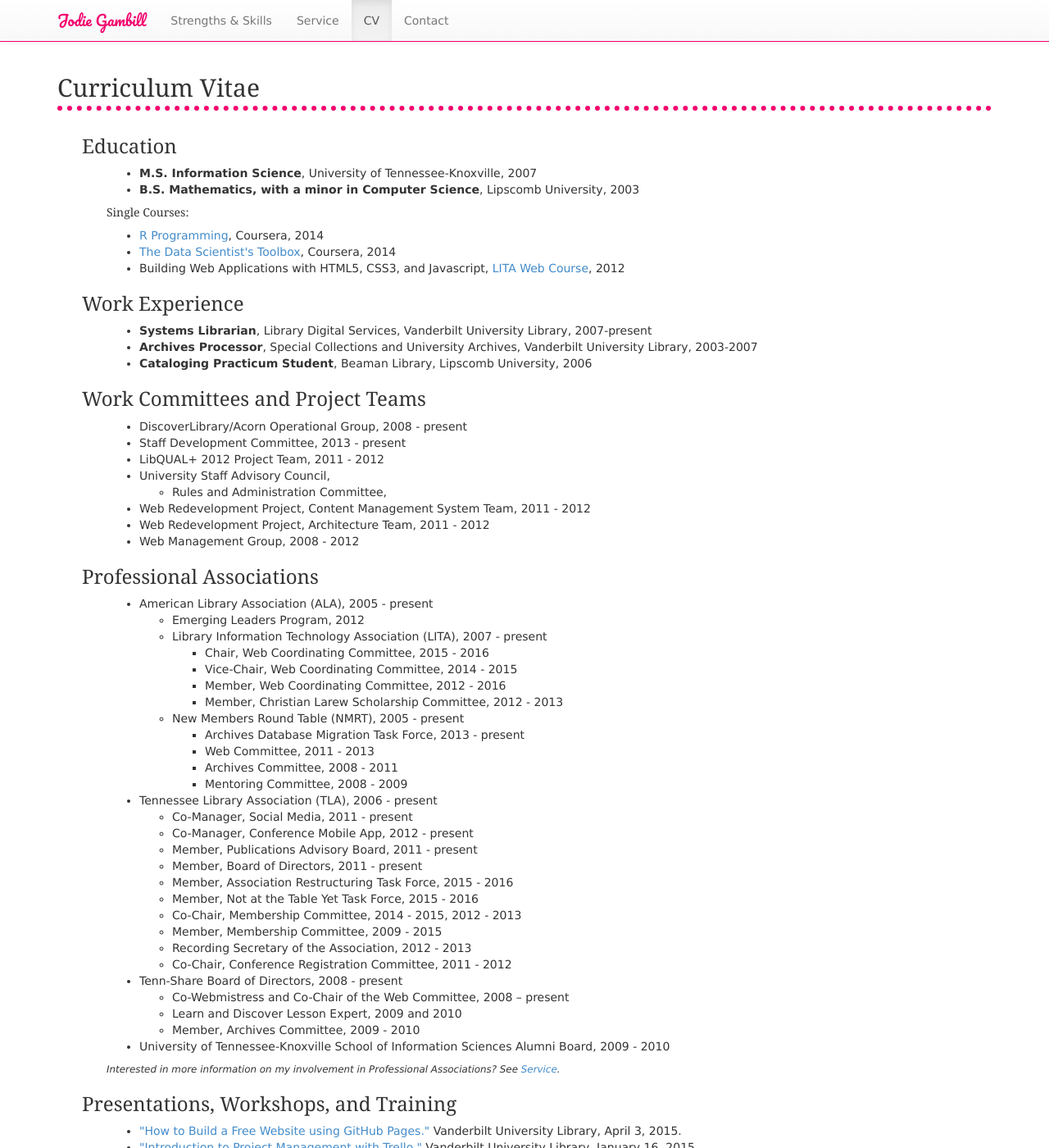
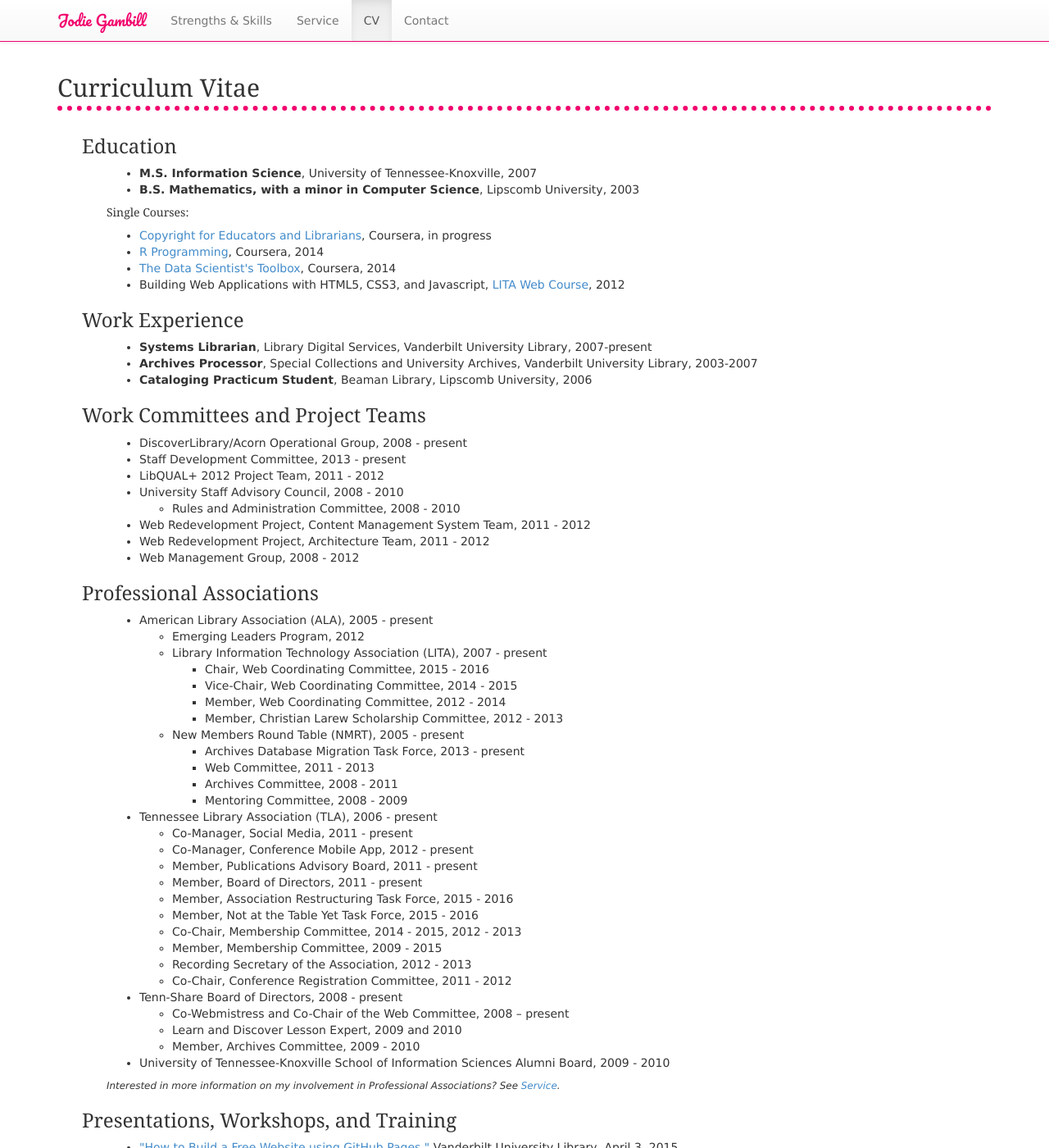
Before and after one commit to jgambill/jgambill.github.io, a Jekyll site: the page built from cv/index.html, in a window 1280 px wide and 1400 px high. Shown: the whole window at 82% size. Built offline with Jekyll 4.4.1, drawn with Linux system fonts in a browser that asks for light colours; nearby versions of some CDN libraries; some web fonts are replaced; some of the changed text lies outside the part shown.

Commit message:
updated CV

```diff
--- a/cv/index.html
+++ b/cv/index.html
@@ -13,8 +13,9 @@
         </ul>
         <h5>Single Courses:</h5>
         <ul id="single-course-list">
-            <li><a href="https://www.coursera.org/course/rprog">R Programming</a>, Coursera, 2014</li>
-            <li><a href="https://www.coursera.org/course/datascitoolbox">The Data Scientist's Toolbox</a>, Coursera, 2014</li>
+            <li><a href-"https://www.coursera.org/learn/copyright-for-education">Copyright for Educators and Librarians</a>, Coursera, in progress</li>
+            <li><a href="https://www.coursera.org/learn/r-programming">R Programming</a>, Coursera, 2014</li>
+            <li><a href="https://www.coursera.org/learn/data-scientists-tools">The Data Scientist's Toolbox</a>, Coursera, 2014</li>
             <li>Building Web Applications with HTML5, CSS3, and Javascript, <a href="http://www.ala.org/lita/learning/online">LITA Web Course</a>, 2012</li>
         </ul>
     </div> <!-- /section-content -->
@@ -26,17 +27,16 @@
         <ul id="work">
             <li><strong>Systems Librarian</strong>, Library Digital Services, Vanderbilt University Library, 2007-present
                 <span class="work-desc">
-                    <br />Primarily design, support, and maintain local web applications and digital library projects.
+                    <br />Primarily design, implement, and support digital exhibits, digital library projects, and other custom web applications.
                     <ul>
-                        <li>Improve and troubleshoot problems with existing local web applications and digital library projects.</li>
-                        <li>Design and implement new local web applications and digital library projects.</li>
-                        <li>Assist in supporting the Vanderbilt Television News Archive website and video transcoding system, powered by custom Perl/MySQL.</li>
-                        <li>Work with web-based software packages, such as Drupal, Wordpress, and RT.</li>
-                        <li>Assist in supporting DiscoverArchive, Vanderbilt's institutional repository, powered by DSpace.</li>
+                        <li>Assist in developing and maintaining digital exhibits powered by Omeka, FireSign, and custom PHP/MySQL.</li>
+                        <li>Improve and troubleshoot problems with existing digital library projects and custom web applications.</li>
+                        <li>Design and implement new digital library projects and custom web applications.</li>
+                        <li>Assist in supporting the Vanderbilt Television News Archive website and video transcoding system, powered by custom Ruby on Rails, Perl, and MySQL.</li>
+                        <li>Administer web-based software packages, such as Drupal, Wordpress, and RT.</li>
+                        <li>Work with external consultants on various web-related projects for the library.</li>
                         <li>Involved in the ongoing development and improvement of DiscoverLibrary powered by Primo.</li>
-                        <li>Assist in maintaining digital exhibits powered by FireSign and custom PHP/MySQL.</li>
-                        <li>Work with external consultants on various web-related projects for the library.</li>
-                        <li>Participate in a number of committees and project teams.</li>
+                        <li>Participate on committees and project teams.</li>
                 </ul>
                 </span>
             </li>
@@ -73,9 +73,9 @@
             <li>DiscoverLibrary/Acorn Operational Group, 2008 - present</li>
             <li>Staff Development Committee, 2013 - present</li>
             <li>LibQUAL+ 2012 Project Team, 2011 - 2012</li>
-            <li>University Staff Advisory Council,
+            <li>University Staff Advisory Council, 2008 - 2010
                 <ul>
-                    <li>Rules and Administration Committee, </li>
+                    <li>Rules and Administration Committee, 2008 - 2010</li>
                 </ul>
             </li>
             <li>Web Redevelopment Project, Content Management System Team, 2011 - 2012</li>
@@ -96,7 +96,7 @@
                     <ul>
                         <li>Chair, Web Coordinating Committee, 2015 - 2016</li>
                         <li>Vice-Chair, Web Coordinating Committee, 2014 - 2015</li>
-                        <li>Member, Web Coordinating Committee, 2012 - 2016</li>
+                        <li>Member, Web Coordinating Committee, 2012 - 2014</li>
                         <li>Member, Christian Larew Scholarship Committee, 2012 - 2013</li>
                     </ul>
                     <li>New Members Round Table (NMRT), 2005 - present</li>
@@ -186,7 +185,7 @@
     <h3>Technology Knowledge</h3>
     <div class="section-content">
         <div id="tech-lang">
-            <h5>Languages</h5>
+            <h4>Languages</h4>
             <ul>
                 <li>PHP</li>
                 <li>Ruby on Rails</li>
@@ -200,6 +199,7 @@
             Limited experience with:
             <ul>
                 <li>Cypher</li>
+                <li>R</li>
                 <li>Python</li>
                 <li>Coffeescript</li>
                 <li>ASP</li>
@@ -208,20 +208,20 @@
         </div> <!-- /tech-lang -->
 
         <div id="tech-db">
-            <h5>Databases</h5>
+            <h4>Databases</h4>
             <ul>
                 <li>MySQL</li>
-                <li>Neo4J</li>
                 <li>Microsoft Access</li>
             </ul>
             Limited experience with:
             <ul>
+                <li>Neo4J</li>
                 <li>PostgreSQL</li>
             </ul>
         </div> <!-- /tech-db -->
 
         <div id="tech-cms">
-            <h5>CMSes and Frameworks</h5>
+            <h4>CMSes and Frameworks</h4>
             <ul>
                 <li>Drupal</li>
                 <li>OmniUpdate</li>
@@ -235,7 +235,7 @@
         </div> <!-- /tech-cms -->
 
         <div id="tech-misc">
-            <h5>Misc</h5>
+            <h4>Misc</h4>
             <ul>
                 <li>git</li>
                 <li>drush</li>
```
Also changed, not shown: other parts of cv/index.html (+0 -1 lines).
